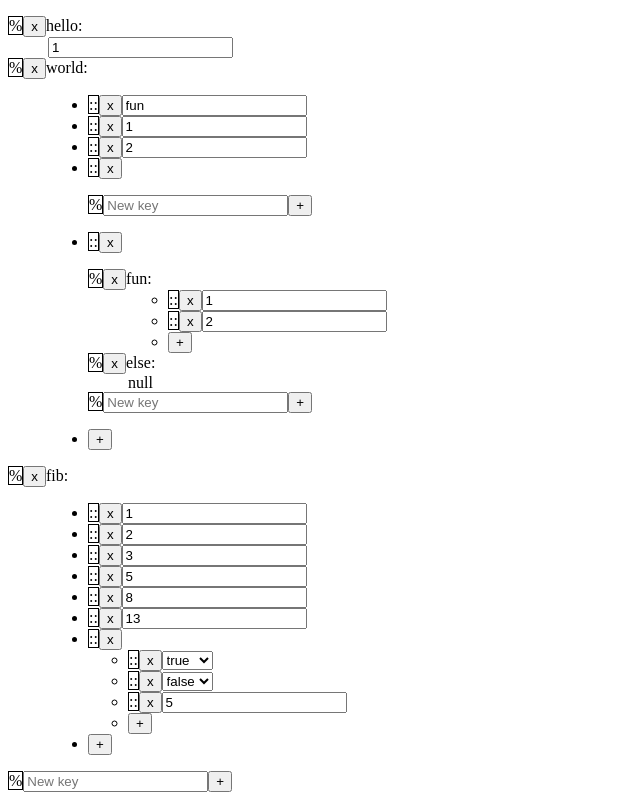
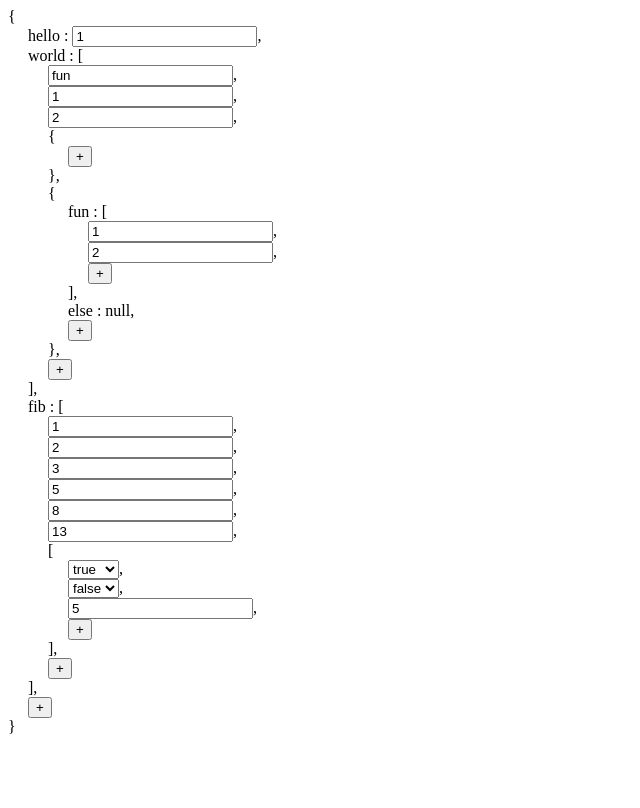
Before and after one commit to espadrine/WebJson, a plain HTML site: page index.html in a window 1280 px wide. Shown: the whole page, without its empty margins (0-640 px from the left). Drawn offline with Linux system fonts and the light colour scheme.

Commit message:
New JSON-looking template called 'editable'
Signed-off-by: Jan Keromnes <janx@linux.com>

```diff
--- a/index.html
+++ b/index.html
@@ -10,6 +10,6 @@
       'world': ['fun',1,2,{},{'fun':[1,2],'else':null}],
       'fib': [1,2,3,5,8,13,[true,false,5]]
     },
-    'show', {template: 'rewrite'});
+    'show', {template: 'editable'});
   </script>
 </body>
--- a/webjson.js
+++ b/webjson.js
@@ -286,3 +286,44 @@ JSON._plates.rewrite = {
     button.parentNode.parentNode.insertBefore(li, button.parentNode);
   }
 };
+JSON._plates.editable = {
+  'obj': function(obj, path, id, template) {
+    var html = '{';
+    var key;
+    for (key in obj) {
+      html += '<div style="margin-left:20px">';
+      html += key + ' : ' + JSON._parseObj(obj[key], '', id, template) + ',';
+      html += '</div>';
+    }
+    html += '<div style="margin-left:20px"><input type="button" value="+"></div>';
+    html += '}';
+    return html;
+  },
+  'list': function(obj, path, id, template) {
+    var html = '[';
+    for (var i = 0; i < obj.length; i++) {
+      html += '<div style="margin-left:20px">';
+      html += JSON._parseObj(obj[i], '', id, template) + ',';
+      html += '</div>';
+    }
+    html += '<div style="margin-left:20px"><input type="button" value="+"></div>';
+    html += ']';
+    return html;
+  },
+  'str': function(obj) {
+    return '<input type="text" value="' + obj + '">';
+  },
+  'num': function(obj) {
+    return '<input type="number" value="' + obj + '">';
+  },
+  'bool': function(obj) {
+    var html = '<select>';
+    html += '<option' + (obj?' selected':'') + '>true</option>';
+    html += '<option' + (obj?'':' selected') + '>false</option>';
+    html += '</select>';
+    return html;
+  },
+  'null':function(obj) {
+    return 'null';
+  }
+};
```
